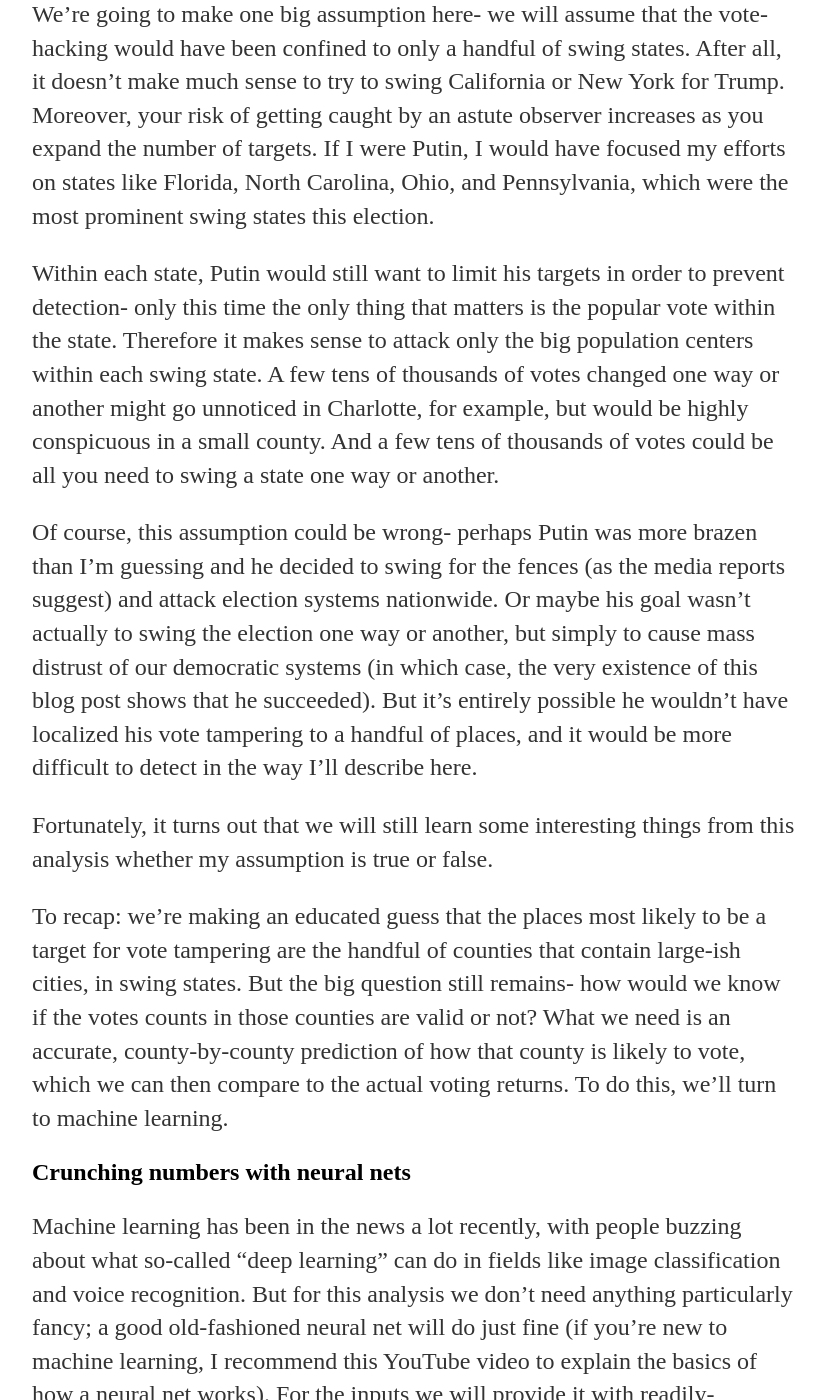
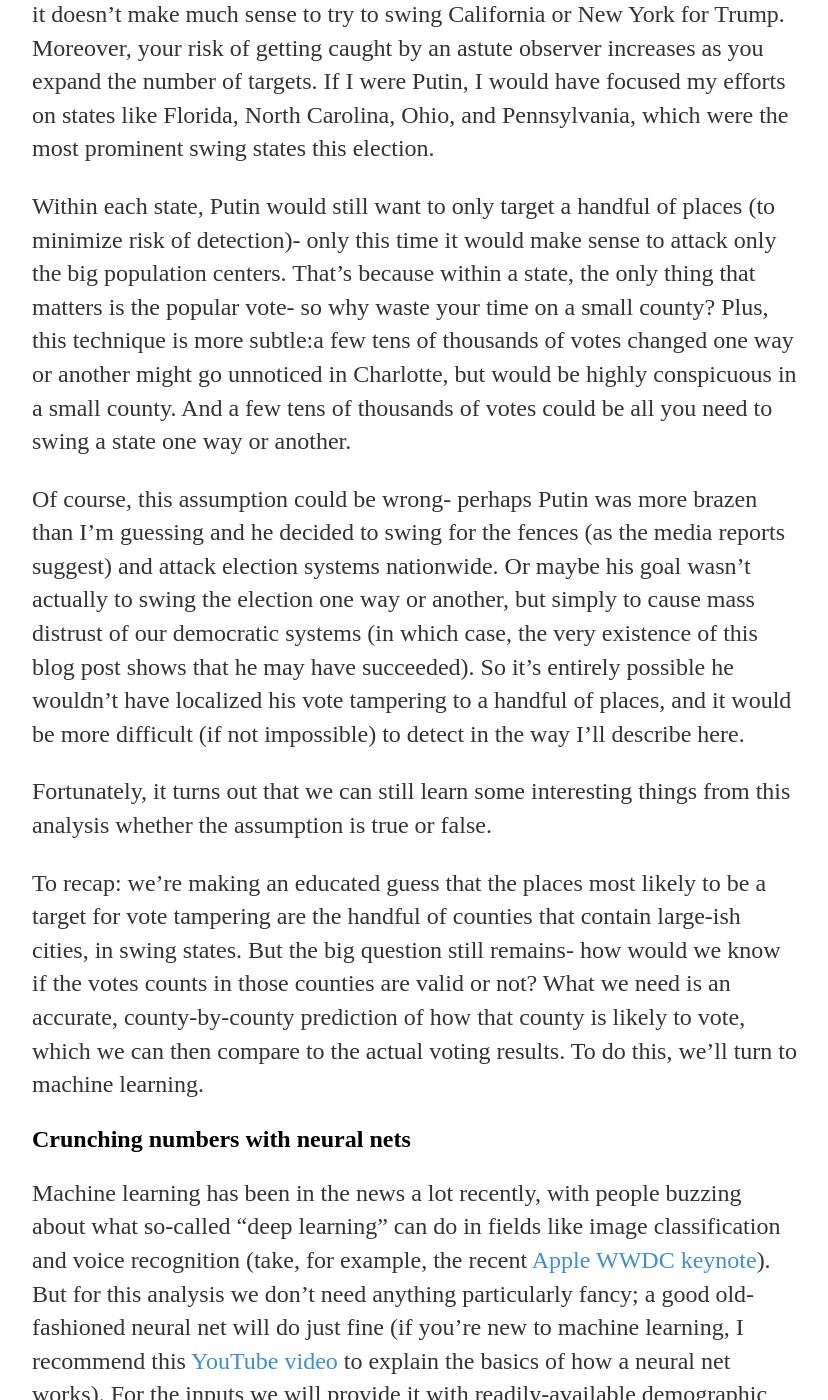
Before and after one commit to kwitophurr/kwitophurr.github.io, a Jekyll site: the page built from _posts/2017-07-01-Election-Neural-Net.md, in a window 1280 px wide and 1400 px high, scrolled down 1174 px. Shown: the whole window, without its empty margins (224-1052 px from the left). Built offline with Jekyll 4.4.1, drawn with Linux system fonts in a browser that asks for light colours; some of the changed text lies outside the part shown.

Commit message:
Editing the text for grammar & adding links

```diff
--- a/_posts/2017-07-01-Election-Neural-Net.md
+++ b/_posts/2017-07-01-Election-Neural-Net.md
@@ -4,61 +4,60 @@ title: "Were Votes in the 2016 Election Hacked?"
 date: 2017-07-01
 ---
 
-I have long subscribed to the belief that the worst thing about Donald Trump isn't Donald Trump- it's that there are so many people who support him.
-The fact that so many Americans decided to back someone so completely unqualified for the Presidency is shocking to me.
-On some level, I have made peace with the fact that these voters made a conscious choice to vote for Trump, regardless of whether or not they were improperly influenced by Russian propaganda machine.
+I have long subscribed to the belief that the worst thing about Donald Trump isn't Donald Trump- it's that someone like him could get so many supporters.
+On some level, I have made peace with the fact that these voters made a conscious choice to vote for Trump, regardless of whether or not they may have been influenced by Russian propaganda machine.
 However, a handful of recent revelations imply that the Russians didn't just attempt to influence voters, but to manipulate voter registrations or even alter votes after they were cast.
 Is it possible that America voted against Trump, but the election was stolen?
 
 On June 6 2017, NSA contractor [Reality Winner](https://www.theatlantic.com/news/archive/2017/06/who-is-reality-winner/529266/) was arrested on suspicion of leaking a top-secret document to The Intercept.
 The document [alleges](https://theintercept.com/2017/06/05/top-secret-nsa-report-details-russian-hacking-effort-days-before-2016-election/) that Russia attempted to spear-phish up to 100 local election officials in up to seven states, with the intention of gaining access to their computer systems.
 A week later, [Bloomberg](https://www.bloomberg.com/news/articles/2017-06-13/russian-breach-of-39-states-threatens-future-u-s-elections) reported that Russian hackers had attacked electronic voting infrastructure in up to 39 states.
-The growing suspicion that Russia had gained access to our voting systems was given confirmation with the testimony of XXX, who admitted that election computers in XXX were accessed.
+The growing suspicion that Russia had gained access to our voting systems was given confirmation with the [announcement](http://time.com/4828306/russian-hacking-election-widespread-private-data/) that voting systems in Illinois had been compromised to at least a partial extent.
 
-I wondered whether it is possible to detect voting interference without having direct access to the voting machines or computer systems themselves. To find out, I started by putting myself in the mindset of Vladimir Putin, and wondered how it could be done.
+I wondered whether it is possible to detect voting interference without having direct access to the voting machines or computer systems themselves. To find out, let's start by putting ourselves in the mindset of Vladimir Putin, and think about how he would have done it.
 ## So you want to hack an election
 We're going to make one big assumption here- we will assume that the vote-hacking would have been confined to only a handful of swing states. After all, it doesn't make much sense to try to swing California or New York for Trump. Moreover, your risk of getting caught by an astute observer increases as you expand the number of targets. If I were Putin, I would have focused my efforts on states like Florida, North Carolina, Ohio, and Pennsylvania, which were the most prominent swing states this election.
 
-Within each state, Putin would still want to limit his targets in order to prevent detection- only this time the only thing that matters is the popular vote within the state.
-Therefore it makes sense to attack only the big population centers within each swing state.
-A few tens of thousands of votes changed one way or another might go unnoticed in Charlotte, for example, but would be highly conspicuous in a small county.
+Within each state, Putin would still want to only target a handful of places (to minimize risk of detection)- only this time it would make sense to attack only the big population centers.
+That's because within a state, the only thing that matters is the popular vote- so why waste your time on a small county?
+Plus, this technique is more subtle:a few tens of thousands of votes changed one way or another might go unnoticed in Charlotte, but would be highly conspicuous in a small county.
 And a few tens of thousands of votes could be all you need to swing a state one way or another.
 
 Of course, this assumption could be wrong- perhaps Putin was more brazen than I'm guessing and he decided to swing for the fences (as the media reports suggest) and attack election systems nationwide.
-Or maybe his goal wasn't actually to swing the election one way or another, but simply to cause mass distrust of our democratic systems (in which case, the very existence of this blog post shows that he succeeded).
-But it's entirely possible he wouldn't have localized his vote tampering to a handful of places, and it would be more difficult to detect in the way I'll describe here.
+Or maybe his goal wasn't actually to swing the election one way or another, but simply to cause mass distrust of our democratic systems (in which case, the very existence of this blog post shows that he may have succeeded).
+So it's entirely possible he wouldn't have localized his vote tampering to a handful of places, and it would be more difficult (if not impossible) to detect in the way I'll describe here.
 
-Fortunately, it turns out that we will still learn some interesting things from this analysis whether my assumption is true or false.
+Fortunately, it turns out that we can still learn some interesting things from this analysis whether the assumption is true or false.
 
-To recap: we're making an educated guess that the places most likely to be a target for vote tampering are the handful of counties that contain large-ish cities, in swing states. But the big question still remains- how would we know if the votes counts in those counties are valid or not? What we need is an accurate, county-by-county prediction of how that county is likely to vote, which we can then compare to the actual voting returns. To do this, we'll turn to machine learning.
+To recap: we're making an educated guess that the places most likely to be a target for vote tampering are the handful of counties that contain large-ish cities, in swing states. But the big question still remains- how would we know if the votes counts in those counties are valid or not? What we need is an accurate, county-by-county prediction of how that county is likely to vote, which we can then compare to the actual voting results. To do this, we'll turn to machine learning.
 
 ## Crunching numbers with neural nets
-Machine learning has been in the news a lot recently, with people buzzing about what so-called "deep learning" can do in fields like image classification and voice recognition.
-But for this analysis we don't need anything particularly fancy; a good old-fashioned neural net will do just fine (if you're new to machine learning, I recommend this YouTube video to explain the basics of how a neural net works).
+Machine learning has been in the news a lot recently, with people buzzing about what so-called "deep learning" can do in fields like image classification and voice recognition (take, for example, the recent [Apple WWDC keynote](https://techpinions.com/the-overlooked-surprises-of-apples-wwdc-keynote/50282)).
+But for this analysis we don't need anything particularly fancy; a good old-fashioned neural net will do just fine (if you're new to machine learning, I recommend this [YouTube video](https://www.youtube.com/watch?v=bxe2T-V8XRs) to explain the basics of how a neural net works).
 For the inputs we will provide it with readily-available demographic information- things like median income, population density, and voting results from years past.
 And to train it, we can just use the actual results of the election.
 
-I downloaded a bunch of data from the St. Louis Federal Reserve [website](http://geofred.stlouisfed.org/map/), which has a very convenient interface for getting county-level data.
+I downloaded a bunch of demographic data from the St. Louis Federal Reserve [website](http://geofred.stlouisfed.org/map/), which has a very convenient interface for getting county-level data.
 Finding county-level election results is a bit trickier, but luckily I found that GitHub user [tonmcg](https://github.com/tonmcg/County_Level_Election_Results_12-16) had already compiled the data into a nice spreadsheet.
-All of the data that I used are available on the [GitHub page](http://github.com/christian-johnson/election-neural-net) for this project, under the folder "data_spreadsheets".
+All of the data that I used are available on the [GitHub page](http://github.com/christian-johnson/election-neural-net) for this project, under the folder ["data_spreadsheets"](http://github.com/christian-johnson/election-neural-net/data_spreadsheets).
 
 A couple of quick notes about the data used here:
 
-1. There are 24 different data points on each county- the exact data series I used are availabe at the end of this post. The most notable absence is religious affiliation, which wasn't available from the Federal Reserve site (if you know a good resource for where to find this information, feel free to drop me an email). This has a strong impact later in Utah, as we'll see.
+1. There are 25 different data points on each county- the exact data points I used are listed at the end of this post. The most notable absence is religious affiliation, which wasn't available from the Federal Reserve site (if you know a good resource for where to find this information, feel free to drop me an email). This has a strong impact later in places like Utah, as we'll see.
 
 2. For some reason, county-level voting returns are not available for Alaska, so this analysis is only applicable to the other 49 states.
 
 3. For a handful of counties in South Dakota (Perkins, Roberts, Pennington, and Sanborn), the data from the Federal Reserve seems to have wild inconsistencies between 2009 and 2010, with each experiencing dramatic jumps in population. Since this seems to be a problem with the data and not the analysis, I excluded these counties by hand as well. I contacted the Federal Reserve, and have been informed that they are looking into the issue.
 
-4. Polk County, TX had incorrect results in tonmcg's data- I replaced it with the data from the [Texas Secretary of State's data](http://elections.sos.state.tx.us/elchist319_race62.htm) instead. As far as I could tell, the rest of the results in Texas were consistent to within a few votes.
+4. Polk County, TX had incorrect results in tonmcg's data- I replaced it with the data from the [Texas Secretary of State's data](http://elections.sos.state.tx.us/elchist319_race62.htm) instead. As far as I could tell, the rest of the results in Texas were consistent between the data sets to within a few votes.
 
-5. When running the neural net, I also excluded counties that are missing any data points for one reason or another. This affects another handful of counties, but hopefully doesn't have too big an impact on the results.
+5. When running the neural net, I also excluded counties that are missing data points for one reason or another. This affects another handful of counties, but hopefully doesn't have too big an impact on the final results.
 
-6. Election results are somewhat complicated due to the presence of third-party candidates. I just ignore third parties, so everywhere I use a vote fraction, that's calculated as percentage of the two main vote shares. For example, the vote margin in Figure 1 below is found by: (GOP-DEM)/(GOP+DEM)
+6. Election results are somewhat complicated due to the presence of third-party candidates. I just ignored third parties, so everywhere I use a vote fraction, that's calculated as percentage of the two main vote shares. For example, the vote margin in Figure 1 below is found by: (GOP-DEM)/(GOP+DEM). Turnout is calculated as (GOP+DEM)/eligible voters.
 
 {% include image.html url="https://christian-johnson.github.io/election-neural-net/plots/election_results.jpg" description="Figure 1: 2016 US Presidential Election Results. The colors in the image are scaled such that a county that voted 50-50 would appear white, while counties that voted in favor of Trump or Hillary are colored in red or blue, respectively. Click on the image to download a high-resolution version." highres="https://christian-johnson.github.io/election-neural-net/plots/election_results.tiff?raw=true" %}
 
-Once all the data is loaded into a nice format (which takes a bit of work- that's the purpose of the function *load_data.py*), we can create a neural net using a Python class called [MLPRegressor](http://scikit-learn.org/stable/modules/generated/sklearn.neural_network.MLPRegressor.html#sklearn.neural_network.MLPRegressor) from the open-source package [Scikit-learn](http://scikit-learn.org/stable/index.html). This makes things very easy- the essential code is only a few lines:
+Once all the data is loaded into a nice format (which takes a bit of work- that's the purpose of the function [load_data.py](http://githu.com/christian_johnson/election-neural-net/load_data.py)), we can create a neural net using a Python class called [MLPRegressor](http://scikit-learn.org/stable/modules/generated/sklearn.neural_network.MLPRegressor.html#sklearn.neural_network.MLPRegressor) from the open-source package [Scikit-learn](http://scikit-learn.org/stable/index.html). This makes things very easy- the essential code is only a few lines:
 
 	from sklearn.neural_network import MLPRegressor as mlp
 	nn = mlp(verbose=True)
@@ -75,23 +74,31 @@ The neural net turns out be pretty good- see, for example, the actual and predic
 
 {% include image.html url="https://christian-johnson.github.io/election-neural-net/plots/election_data_model_FL.jpg" description="Figure 2: Actual election results for Florida on the left, and the predicted results on the right. Click on the image to download a high-resolution version." highres="https://christian-johnson.github.io/election-neural-net/plots/election_data_model_FL.tiff?raw=true" %}
 
-On average, the neural net predicts a given county's vote to within 1-2% (it changes a little each time the neural net is trained due to how the minimization procedure works), so here I run the fitting ten times and average the results.
+On average, the neural net predicts a given county's vote to within 1-2% (it changes a little each time the neural net is trained due to how the minimization procedure works, so I run the fitting ten times and average the results).
 The simple thing to do next is to look at deviations in the data from the prediction (i.e. the residuals), and see if any counties have a large excess of Trump votes.
 
-I've plotted the results when I run the neural net on each state, and patch the results together in Figure 3. It's important to note that Figure 3 shows only the residuals of _percent points_ - it isn't scaled by electoral vote impact. This sort of fluctuation can be tricky to interpret on its own, because random fluctuations in small-population counties can be pronounced.
-What we might like is a measure of the _significance_ of a given deviation, in terms of both the expected fluctuations and the electoral significance.
-Estimating the uncertainty, and looking at the results in terms of the significance of impact on the electoral vote, will be the subject of a future blog post.
+I've plotted the residuals when I run the neural net on each state, and patch the results together in Figure 3. It's important to note that Figure 3 shows only the residuals of _vote share_ - it isn't scaled by electoral vote impact.
+Therefore the fluctuations you see can be tricky to interpret on their own, because random fluctuations in small-population counties can appear pronounced, but be negligible in terms of the actual impact.
+What we might like is a measure of the _significance_ of a given deviation, in terms of significance on the Electoral College.
+Estimating this uncertainty and interpreting the results in this context will be the subject of a future blog post.
 
 {% include image.html url="https://christian-johnson.github.io/election-neural-net/plots/national_residmap.jpg" description="Figure 3: Deviations from the neural net model across the country. The colors are scaled such that a county that voted as expected is white, while counties that voted more than expected for Trump or Hillary are colored red and blue, respectively. As expected, counties in the West tend to exhibit stronger fluctuations due to their low population.  Click on the image to download a high-resolution version." highres="https://christian-johnson.github.io/election-neural-net/plots/national_residmap.tiff?raw=true" %}
 
-I want to take a minute to emphasize that the model here is not a _prediction_ in the common sense of (for instance) "predicting the future". We already know what happened in the election! What I'm doing is looking for _inconsistencies_ in the data, by assuming that any vote-meddling would have been confined to a handful of places. The neural learns what "should have" happened in each county by looking at the trends in the counties that are out-of-state. So it isn't surprising to see collective state-to-state differences in the residuals, because the counties in a given state were all "blinded" to the neural net together.
+I want to emphasize that the model here is not a _prediction_ in the common sense of (for instance) "predicting the future".
+We already know what happened in the election!
+What I'm doing is looking for _inconsistencies_ in the data, by assuming that any vote-meddling would have been confined to a handful of places.
+The neural learns what "should have" happened in each county by looking at the trends in the counties that are out-of-state.
+So it isn't surprising to see collective state-to-state differences in the residuals, because the counties in a given state were all "blinded" to the neural net together.
 
-On the other hand, a large deviation in a given state is a sign that there might be something that wasn't taken into account.For instance, Utah and northern Arizona voted signficantly less for Trump than was expected- I suspect this is because those areas have high Mormon populations. You might also see Vermont and Arkansas are generally blue- my guess is this is because Bernie Sanders' endorsement of Hillary had a strong influence on his constituents in Vermont, and Hillary was viewed more favorably by some in Arkansas because of her time spent there as First Lady. Likewise, the New York metropolitan area (at least outside of the city) voted more strongly for Trump than expected, which have something to do with the fact that he is a native of that area.
+On the other hand, a large deviation in a given state is a sign that there might be something that wasn't taken into account.
+For instance, Utah and northern Arizona voted signficantly less for Trump than was expected- I suspect this is because those areas have high Mormon populations.
+You might also see Vermont and Arkansas are generally blue- my guess is this is because Bernie Sanders' endorsement of Hillary had a strong influence on his constituents in Vermont, and Hillary was viewed more favorably by some in Arkansas because of her time spent there as First Lady.
+Likewise, the New York metropolitan area (at least outside of the city) voted more strongly for Trump than expected, which perhaps has something to do with the fact that he is a native of that area.
 
 ## What if vote machines weren't hacked, but voter registrations were?
 So far, I've only looked at half the story- what if no votes were changed, but voter registrations were tampered with?
 If enough people were prevented from voting in the right areas, that would be enough to change the results, while remaining invisible to the analysis presented above.
-To investigate this, I ran the analysis again, but this time I looked at voting turnout, which I calculated as the number of votes, divided by the number of people aged 18+.
+To investigate this, I ran the neural net again, but this time I looked at voting turnout, which I calculated as the number of votes, divided by the number of people aged 18+.
 This isn't a perfect definition because there are some groups (e.g. convicted felons) who might be unable to vote despite being over the age of 18- my guess is those groups make up a small fraction of the population.
 
 The voting turnout nationwide looks like this:
@@ -103,12 +110,13 @@ Again, we can predict the turnout in the same state-by-state manner as we predic
 {% include image.html url="https://christian-johnson.github.io/election-neural-net/plots/turnout_residmap.jpg" description="Figure 5: National voter turnout residuals. Click on the image to download a high-resolution version." highres="https://christian-johnson.github.io/election-neural-net/plots/turnout_residmap.tiff?raw=true" %}
 
 The results show a couple things that make sense in hindsight- for starteres, it appears that a lot of Mormons in Utah decided to sit the election out rather than vote for someone they didn't like.
-Swing states like Florida, North Carolina, and Colorado had unexpectedly high turnouts, while safe states like New York and West Virginia had a bit less turnout than expected.
+Swing states like Florida, North Carolina, Maine, and Colorado had unexpectedly high turnouts, while safe states like New York and West Virginia had a bit less turnout than expected.
 
 Importantly, it doesn't look to me like a pattern of interference, where we might have expected a couple of counties in Ohio or Florida to show up bright blue.
-The trends I see are more gradual, which probably reflects things that aren't taken into account when building the neural net.
-If you'd like to add some data series or adjust the fitting procedure, the code is all on my GitHub so go nuts!
-I'm going to keep playing around with this data and add blog posts whenever I find something interesting.
+In fact, the county with the most significant deficit in voting turnout in Ohio is Holmes county, which turns out to have a very large Amish population (which I'm guessing doesn't vote as at high a rate as the non-Amish).
+The biggest trends I see are more gradual, which probably reflects things that aren't taken into account when building the neural net.
+If you'd like to add some data series or adjust the fitting procedure, the code is all on my GitHub (so go nuts!).
+I'll keep playing around with this data and add blog posts whenever I find something interesting.
 Until then, we know that if the Russians did alter the results of the election, they were at least somewhat subtle about it.
 
 ## TL;DR: [Betteridges Law of Headlines](https://en.wikipedia.org/wiki/Betteridge%27s_law_of_headlines)
```
